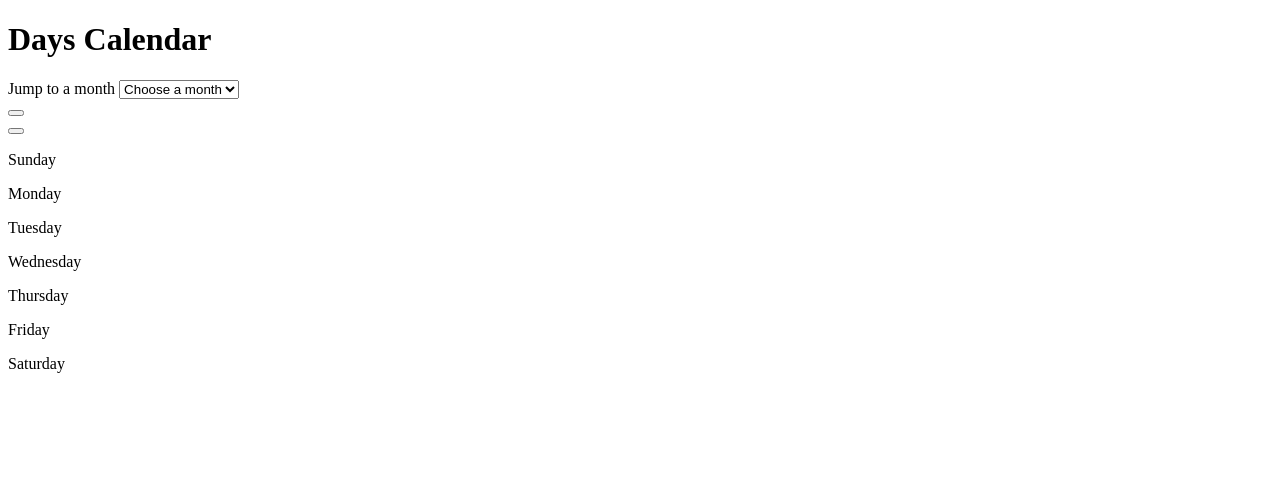
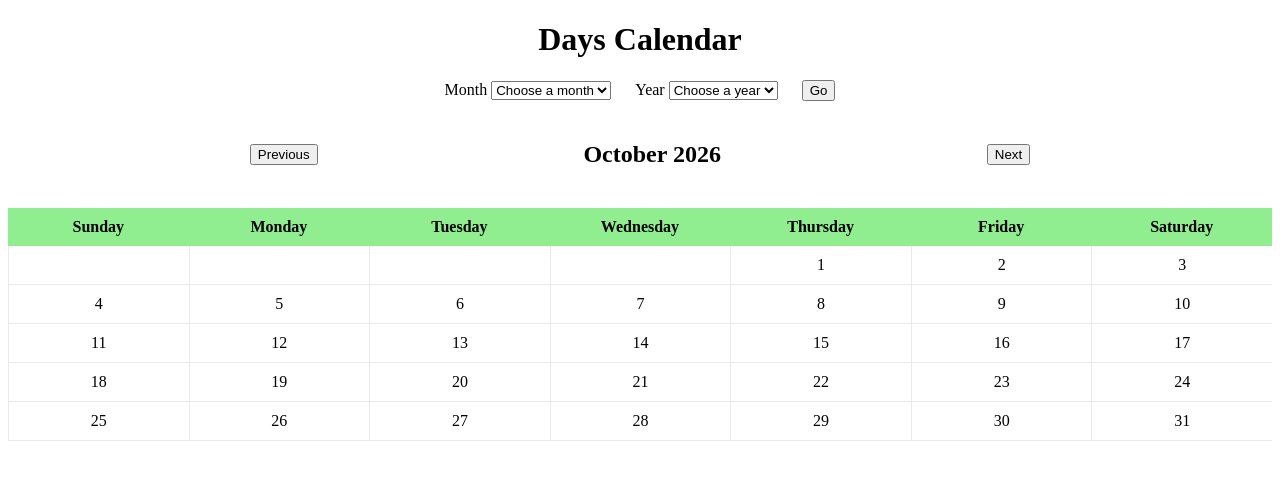
Before and after one commit to alizada-dev/Project-Days-Calendar, a website with bundled scripts: page public/index.html in a window 1280 px wide. Built offline with nearby package versions, Linux system fonts and the light colour scheme.

Commit message:
Calendar is displayed, and next/ previous buttons and the form to jump to a particular date work

```diff
--- a/common.mjs
+++ b/common.mjs
@@ -7,3 +7,11 @@
 export function getWeekDaysNames() {
     return ["Sunday", "Monday", "Tuesday", "Wednesday", "Thursday", "Friday", "Saturday"];
 }
+
+export function getMonthNames() {
+    return ["January", "February", "March", "April", "May", "June", "July", "August", "September", "October", "November", "December"];
+}
+
+export function getYearRange() {
+    return { start: 1985, end: 2050 };
+}
--- a/public/index.html
+++ b/public/index.html
@@ -4,8 +4,8 @@
 <head>
     <meta charset="UTF-8">
     <meta name="viewport" content="width=device-width, initial-scale=1.0">
-    <script type="module" src="../common.mjs"></script>
     <script type="module" src="../src/web.mjs"></script>
+    <link rel="stylesheet" href="styles.css">
     <title>Project Days Calendar</title>
 </head>
 
@@ -19,19 +19,31 @@
 
         <section>
 
-            <div>
-                <label for="calendar-dropdown">Jump to a month</label>
-                <select id="calendar-dropdown">
-                    <option selected disabled>Choose a month</option>
-                </select>
-            </div>
+            <form class="jump-to-date">
+
+                <div>
+                    <label for="month-dropdown">Month</label>
+                    <select id="month-dropdown" required>
+                        <option value="" selected disabled>Choose a month</option>
+                    </select>
+                </div>
+
+                <div>
+                    <label for="year-dropdown">Year</label>
+                    <select id="year-dropdown" required>
+                        <option value="" selected disabled>Choose a year</option>
+                    </select>
+                </div>
+
+                <button type="submit" class="submitBtn">Go</button>
+            </form>
 
             <div class="calendar">
 
                 <div class="calendar-header">
-                    <button class="prev-month"></button>
-                    <div id="month-year"></div>
-                    <button class="next-month"></button>
+                    <button class="prev-month">Previous</button>
+                    <h2 id="month-year"></h2>
+                    <button class="next-month">Next</button>
                 </div>
 
                 <div class="calendar-body">
--- a/public/styles.css
+++ b/public/styles.css
@@ -0,0 +1,47 @@
+main {
+    text-align: center;
+}
+
+.jump-to-date {
+    display: flex;
+    justify-content: center;
+    align-items: center;
+    gap: 24px;
+}
+
+.calendar-header {
+    display: flex;
+    justify-content: space-evenly;
+    align-items: center;
+    gap: 24px;
+    margin: 20px 0;
+}
+
+.prev-month,
+.next-month {
+    cursor: pointer;
+}
+
+.calendar-weekdays,
+.calendar-dates {
+    display: grid;
+    grid-template-columns: repeat(7, 1fr);
+}
+
+.calendar-weekdays div,
+.calendar-dates div {
+    padding: 10px;
+}
+
+.calendar-weekdays {
+    background-color: lightgreen;
+}
+
+.calendar-weekdays div {
+    font-weight: bold;
+}
+
+.calendar-dates div {
+    border-bottom: 1px solid rgb(234, 233, 233);
+    border-left: 1px solid rgb(234, 233, 233);
+}
--- a/src/web.mjs
+++ b/src/web.mjs
@@ -1,25 +1,122 @@
 
-import { getWeekDaysNames } from "../common.mjs";
+import { getMonthNames, getWeekDaysNames, getYearRange } from "../common.mjs";
 import daysData from "../public/days.json" with { type: "json" };
 
+// Defining Variables
+const calendarDates = document.querySelector(".calendar-dates");
 const calendarWeekdays = document.querySelector(".calendar-weekdays");
 const monthYear = document.getElementById("month-year");
 const prevMonthButton = document.querySelector(".prev-month");
 const nextMonthButton = document.querySelector(".next-month");
 
+const form = document.querySelector(".jump-to-date");
+
+const monthDropdown = document.getElementById("month-dropdown");
+const yearDropdown = document.getElementById("year-dropdown");
+
+let currentDate = new Date();
+let currentMonth = currentDate.getMonth();
+let currentYear = currentDate.getFullYear();
+
+
+// Loading Week Days
 function loadWeekDays() {
     const weekDays = getWeekDaysNames();
 
     weekDays.forEach(weekDay => {
-        const x = document.createElement("p");
+        const x = document.createElement("div");
         x.textContent = weekDay;
         calendarWeekdays.appendChild(x);
     })
 }
 
+// Populating Months Dropdown
+function loadMonths() {
+    const months = getMonthNames();
+
+    for (let i = 0; i < months.length; i++) {
+        const option = document.createElement("option");
+        option.value = i;
+        option.innerHTML = months[i];
+        monthDropdown.appendChild(option);
+    }
+}
+
+// Populating Years Dropdown
+function loadYears() {
+    const yearRange = getYearRange();
+
+    for (let i = yearRange.start; i <= yearRange.end; i++) {
+        const option = document.createElement("option");
+        option.value = i;
+        option.innerHTML = i;
+        yearDropdown.appendChild(option);
+    }
+}
+
+// Submitting the form
+form.addEventListener("submit", (e) => {
+    e.preventDefault();
+    if (monthDropdown.value == "" || yearDropdown.value == "") {
+        return;
+    }
+
+    renderCalendar(monthDropdown.value, yearDropdown.value);
+    currentMonth = monthDropdown.value;
+    currentYear = yearDropdown.value;
+})
+
+
+function renderCalendar(month, year) {
+
+    const months = getMonthNames();
+
+    calendarDates.innerHTML = "";
+    monthYear.textContent = `${months[month]} ${year}`;
+
+    const firstDay = new Date(year, month, 1).getDay();
+
+    const daysInMonth = new Date(year, month + 1, 0).getDate();
+
+    for (let i = 0; i < firstDay; i++) {
+        const blank = document.createElement("div");
+        calendarDates.appendChild(blank);
+    }
+
+    for (let i = 1; i <= daysInMonth; i++) {
+        const day = document.createElement("div");
+        day.textContent = i;
+        calendarDates.appendChild(day);
+    }
+}
+
+
+prevMonthButton.addEventListener("click", () => {
+    currentMonth--;
+    if (currentMonth < 0) {
+        currentMonth = 11;
+        currentYear--;
+    }
+
+    renderCalendar(currentMonth, currentYear);
+})
+
+nextMonthButton.addEventListener("click", () => {
+    currentMonth++;
+    if (currentMonth > 11) {
+        currentMonth = 0;
+        currentYear++;
+    }
+
+    renderCalendar(currentMonth, currentYear);
+})
+
 
 
 window.onload = function () {
     // document.querySelector("body").innerText = `${getGreeting()} - there are ${daysData.length} known days`;
+    renderCalendar(currentMonth, currentYear);
     loadWeekDays();
+    loadMonths();
+    loadYears();
 }
```
